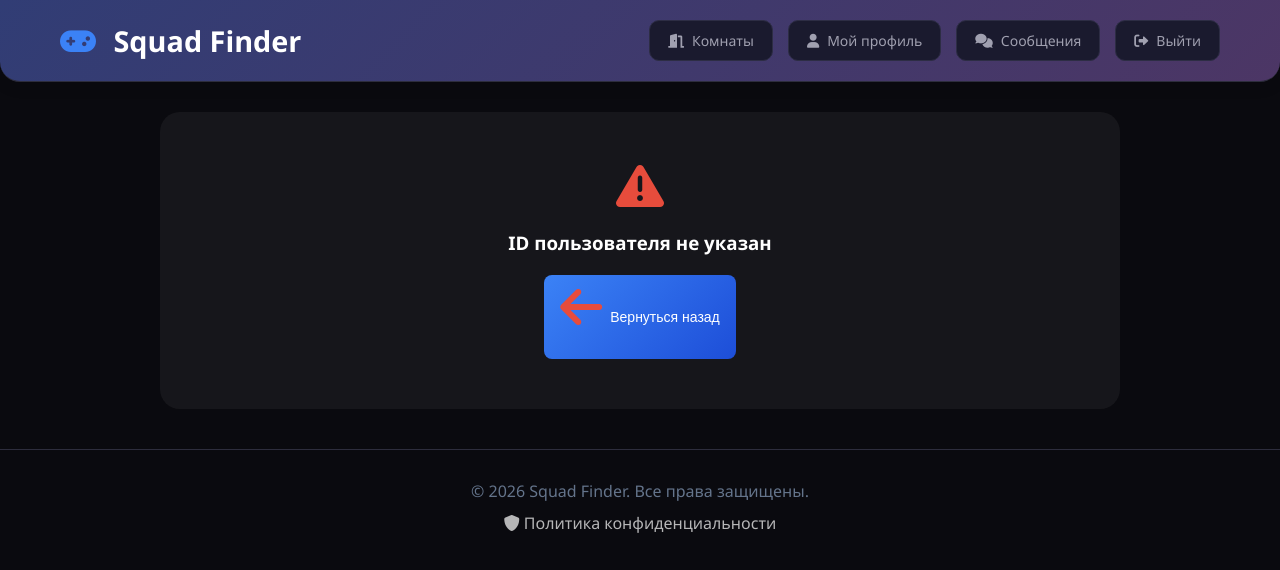
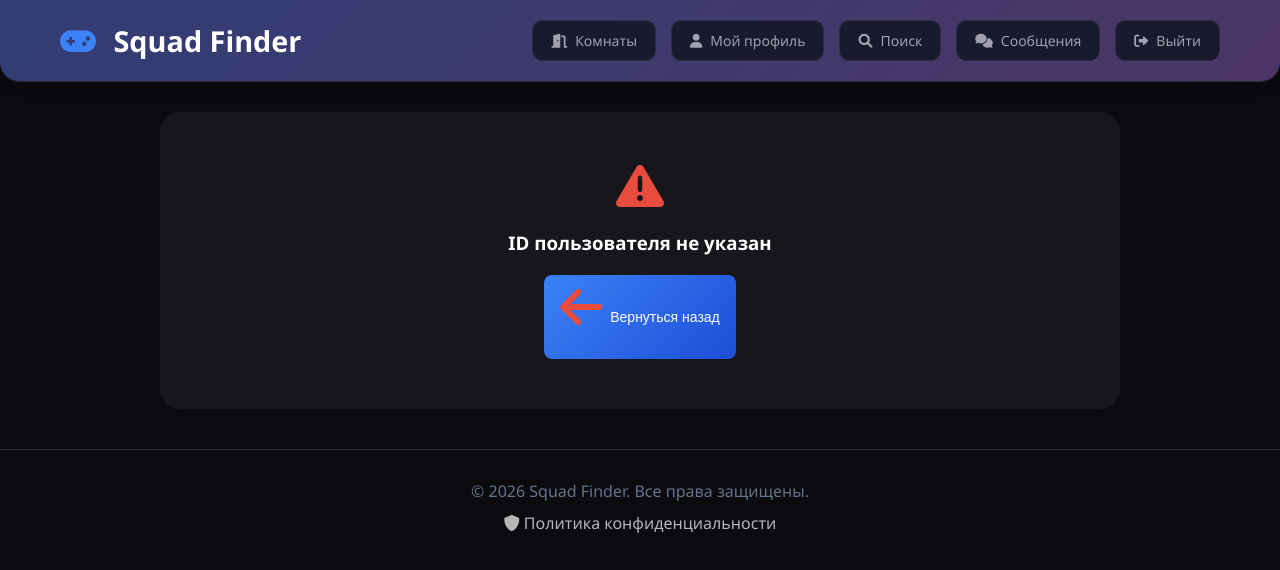
Before and after one commit to eazygg/squad-finder, a website: page public/user-profile.html in a window 1280 px wide. Drawn offline with nearby package versions, Linux system fonts and the light colour scheme; no server answers.

Commit message:
добавил нав линк

```diff
--- a/public/user-profile.html
+++ b/public/user-profile.html
@@ -20,6 +20,9 @@
                 </a>
                 <a href="/profile.html" class="nav-link">
                     <i class="fas fa-user"></i> Мой профиль
+                </a>
+                <a href="/search.html" class="nav-link">
+                    <i class="fas fa-search"></i> Поиск
                 </a>
                 <button class="btn btn-primary" onclick="privateChat.openChat()">
                     <i class="fas fa-comments"></i> Сообщения
```
